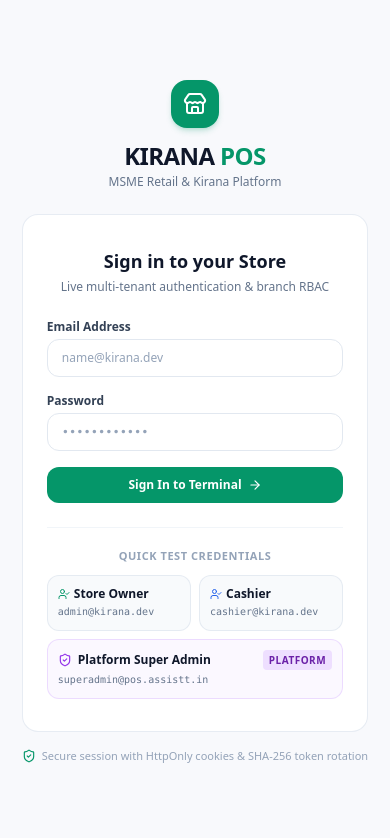
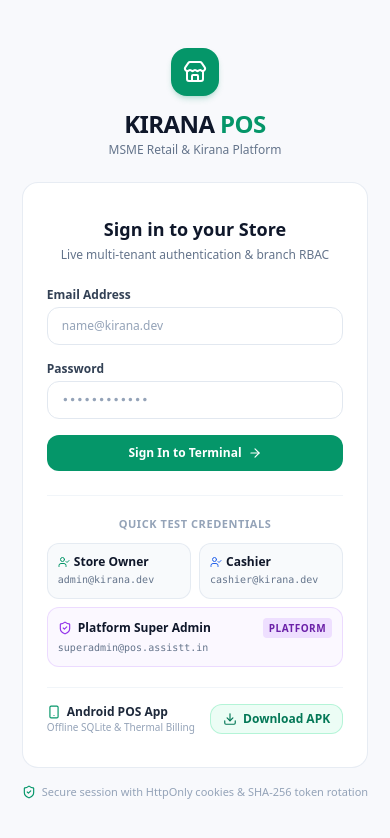
Before and after one commit to rdsdd2021/msme-pos-platform, a Next.js app in the folder apps/web/: page / in a window 390 px wide. Shown: the top 838 px of the page. Built offline with nearby package versions, Linux system fonts and the light colour scheme; no server answers.

Commit message:
feat(mobile): add direct Android APK download and public static asset serving

```diff
--- a/apps/web/src/components/login-screen.tsx
+++ b/apps/web/src/components/login-screen.tsx
@@ -2,7 +2,7 @@
 
 import React, { useState } from 'react';
 import { useAuthStore } from '@/store/auth.store';
-import { Store, ShieldCheck, AlertCircle, ArrowRight, Loader2, UserCheck } from 'lucide-react';
+import { Store, ShieldCheck, AlertCircle, ArrowRight, Loader2, UserCheck, Smartphone, Download } from 'lucide-react';
 
 export default function LoginScreen() {
   const { login, status, error, clearError } = useAuthStore();
@@ -191,6 +191,25 @@ export default function LoginScreen() {
               <div className="text-[10px] text-slate-500 truncate mt-0.5 font-mono">superadmin@pos.assistt.in</div>
             </button>
           </div>
+
+          {/* Android APK Direct Sideload Download */}
+          <div className="mt-5 pt-4 border-t border-slate-100 flex items-center justify-between">
+            <div className="text-left">
+              <div className="text-xs font-bold text-slate-800 flex items-center gap-1.5">
+                <Smartphone className="h-3.5 w-3.5 text-emerald-600" />
+                <span>Android POS App</span>
+              </div>
+              <div className="text-[10px] text-slate-400">Offline SQLite &amp; Thermal Billing</div>
+            </div>
+            <a
+              href="/downloads/kirana-pos.apk"
+              download="kirana-pos.apk"
+              className="px-3 py-1.5 bg-emerald-50 hover:bg-emerald-100/80 text-emerald-700 border border-emerald-200/80 rounded-xl text-xs font-bold transition flex items-center gap-1.5 shadow-2xs"
+            >
+              <Download className="h-3.5 w-3.5" />
+              Download APK
+            </a>
+          </div>
         </div>
 
         {/* Security badge */}
```
Also changed, not shown: 1 other file (tests, documents, lock files or other folders).
